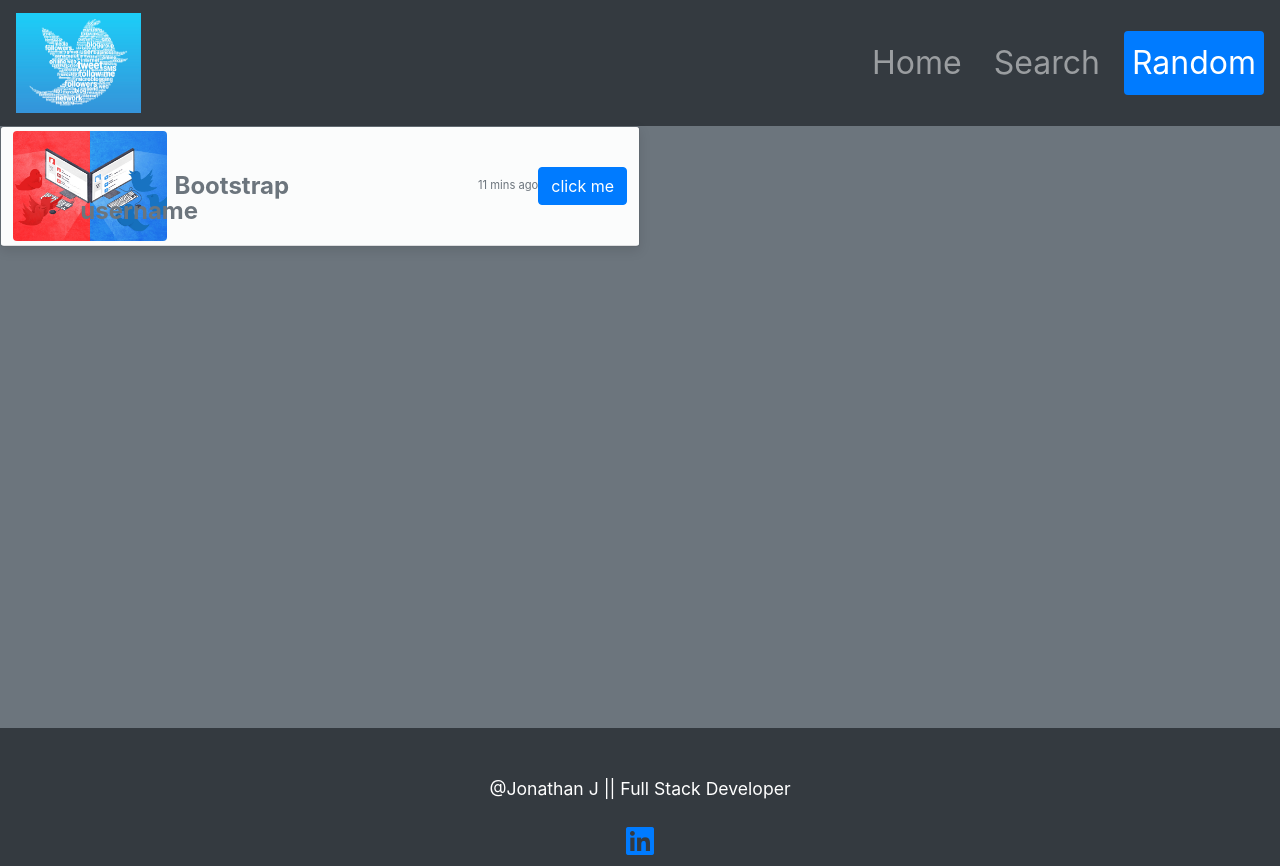
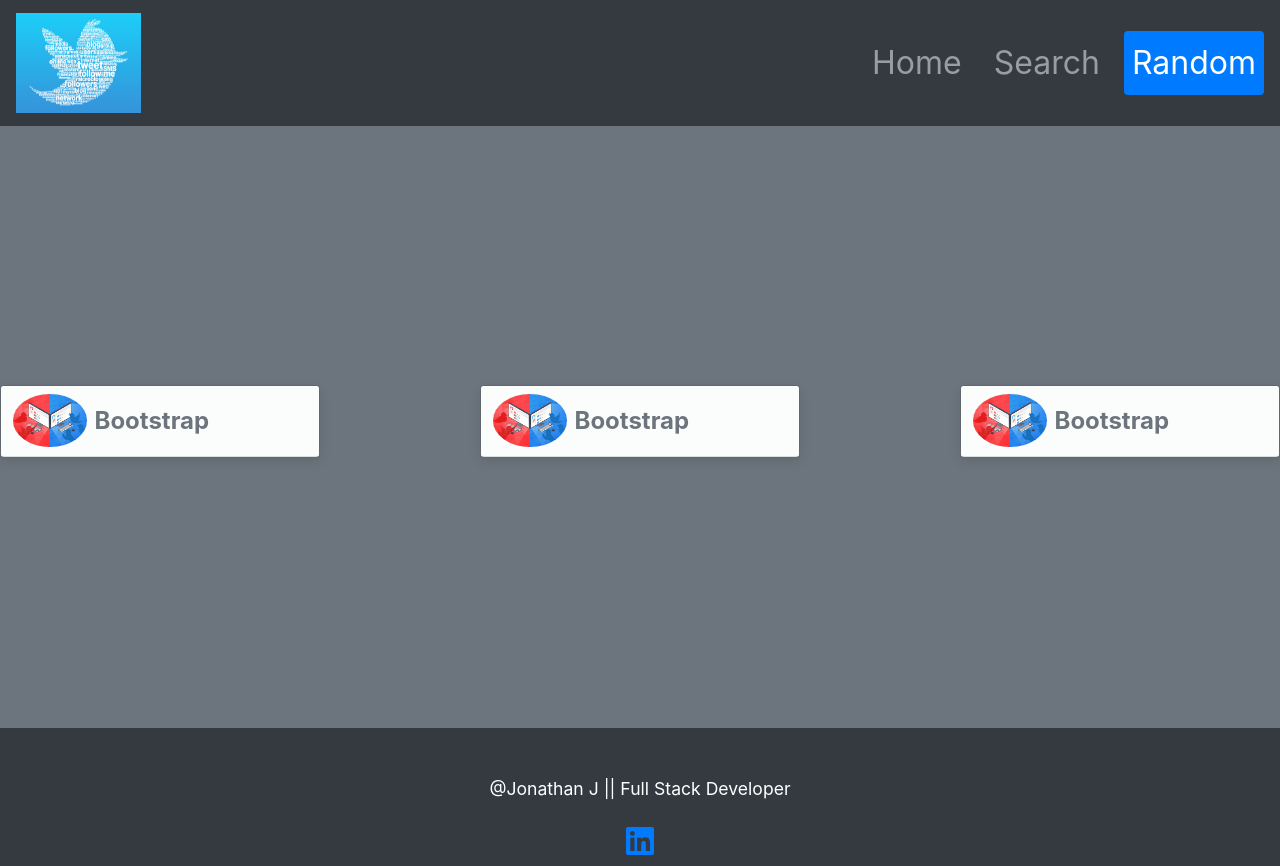
Before and after one commit to jonathanj101/Twitter-Showcase-App, a React (Create React App) app in the folder front-end/: page /random in a window 1280 px wide. Built offline with nearby package versions, Linux system fonts and the light colour scheme.

Commit message:
toast rendering bug fixed
toast rendering bug fixed

```diff
--- a/front-end/src/pages/RandomTweets.js
+++ b/front-end/src/pages/RandomTweets.js
@@ -1,5 +1,5 @@
 import React, { useState } from 'react'
-import { Toast, Button } from 'react-bootstrap'
+import { Toast, Button, Image } from 'react-bootstrap'
 import redBlueTweet from '../images/red-blue-tweet.jpg'
 
 const RandomTweetsComponent = () => {
@@ -8,29 +8,74 @@
     const toggleShowA = () => setShowA(!showA);
     return (
         <div
-            className="bg-secondary"
+            className="bg-secondary d-flex align-items-center "
             style={divHeight}>
-            <div className="">
-                <Toast className="mb-0 w-50">
+            <div className=" d-flex justify-content-between">
+                <Toast className="w-25 h-50">
                     <Toast.Header closeButton={false}>
-                        <img
-                            className="stick rounded mr-2"
+                        <Image
+                            className="stick mr-2"
                             src={redBlueTweet}
-                            alt="twiiter alike logo" />
+                            alt="twiiter alike logo"
+                            roundedCircle />
+                        <strong className="mr-auto">Bootstrap</strong>
+                        <strong style={userNameStyle}>username</strong>
+                        <small>created at</small>
+                        <Button onClick={toggleShowA}>click me</Button>
+                    </Toast.Header>
+                    <Toast className="w-100" onClose={toggleShowA} show={showA}>
+                        <Toast.Body>Hello, world! This is a toast message.</Toast.Body>
+                        <Toast.Body>Hello, world! This is a toast message.</Toast.Body>
+                        <Toast.Body>Hello, world! This is a toast message.</Toast.Body>
+                        <Toast.Body>Hello, world! This is a toast message.</Toast.Body>
+                        <Toast.Body>Hello, world! This is a toast message.</Toast.Body>
+                        <Toast.Body>Hello, world! This is a toast message.</Toast.Body>
+                        <Toast.Body>Hello, world! This is a toast message.</Toast.Body>
+                    </Toast>
+                </Toast>
+                <Toast className="w-25 h-50">
+                    <Toast.Header closeButton={false}>
+                        <Image
+                            className="stick mr-2"
+                            src={redBlueTweet}
+                            alt="twiiter alike logo"
+                            roundedCircle />
                         <strong className="mr-auto">Bootstrap</strong>
                         <strong style={userNameStyle}>username</strong>
                         <small>11 mins ago</small>
                         <Button onClick={toggleShowA}>click me</Button>
                     </Toast.Header>
+                    <Toast className="w-100" onClose={toggleShowA} show={showA}>
+                        <Toast.Body>Hello, world! This is a toast message.</Toast.Body>
+                        <Toast.Body>Hello, world! This is a toast message.</Toast.Body>
+                        <Toast.Body>Hello, world! This is a toast message.</Toast.Body>
+                        <Toast.Body>Hello, world! This is a toast message.</Toast.Body>
+                        <Toast.Body>Hello, world! This is a toast message.</Toast.Body>
+                        <Toast.Body>Hello, world! This is a toast message.</Toast.Body>
+                        <Toast.Body>Hello, world! This is a toast message.</Toast.Body>
+                    </Toast>
                 </Toast>
-                <Toast className="w-50" onClose={toggleShowA} show={showA}>
-                    <Toast.Body>Hello, world! This is a toast message.</Toast.Body>
-                    <Toast.Body>Hello, world! This is a toast message.</Toast.Body>
-                    <Toast.Body>Hello, world! This is a toast message.</Toast.Body>
-                    <Toast.Body>Hello, world! This is a toast message.</Toast.Body>
-                    <Toast.Body>Hello, world! This is a toast message.</Toast.Body>
-                    <Toast.Body>Hello, world! This is a toast message.</Toast.Body>
-                    <Toast.Body>Hello, world! This is a toast message.</Toast.Body>
+                <Toast className="w-25 h-50">
+                    <Toast.Header closeButton={false}>
+                        <Image
+                            className="stick mr-2"
+                            src={redBlueTweet}
+                            alt="twiiter alike logo"
+                            roundedCircle />
+                        <strong className="mr-auto">Bootstrap</strong>
+                        <strong style={userNameStyle}>username</strong>
+                        <small>11 mins ago</small>
+                        <Button onClick={toggleShowA}>click me</Button>
+                    </Toast.Header>
+                    <Toast className="w-100" onClose={toggleShowA} show={showA}>
+                        <Toast.Body>Hello, world! This is a toast message.</Toast.Body>
+                        <Toast.Body>Hello, world! This is a toast message.</Toast.Body>
+                        <Toast.Body>Hello, world! This is a toast message.</Toast.Body>
+                        <Toast.Body>Hello, world! This is a toast message.</Toast.Body>
+                        <Toast.Body>Hello, world! This is a toast message.</Toast.Body>
+                        <Toast.Body>Hello, world! This is a toast message.</Toast.Body>
+                        <Toast.Body>Hello, world! This is a toast message.</Toast.Body>
+                    </Toast>
                 </Toast>
             </div>
         </div>
@@ -44,39 +89,9 @@
 var userNameStyle = {
     position: "relative",
     top: "25px",
-    right: "17.5rem",
+    right: "32rem",
 }
 
-var toastPadding = {
-    margin: "10% auto"
-}
+
 
 export default RandomTweetsComponent
-
-
-{/* <div className="card-group">
-<div className="card" >
-    <img src={idk} class="card-img-top" alt="..." />
-    <div className="card-body">
-        <h5 className="card-title">Card title</h5>
-        <p className="card-text">idk</p>
-        <button className="btn btn-primary">Go somewhere</button>
-    </div>
-</div>
-<div className="card" >
-    <img src={idk} class="card-img-top" alt="..." />
-    <div className="card-body">
-        <h5 className="card-title">Card title</h5>
-        <p className="card-text">idk</p>
-        <button className="btn btn-primary">Go somewhere</button>
-    </div>
-</div>
-<div className="card" >
-    <img src={idk} class="card-img-top" alt="..." />
-    <div className="card-body">
-        <h5 className="card-title">Card title</h5>
-        <p className="card-text">idk</p>
-        <button className="btn btn-primary">Go somewhere</button>
-    </div>
-</div>
-</div> */}
```
